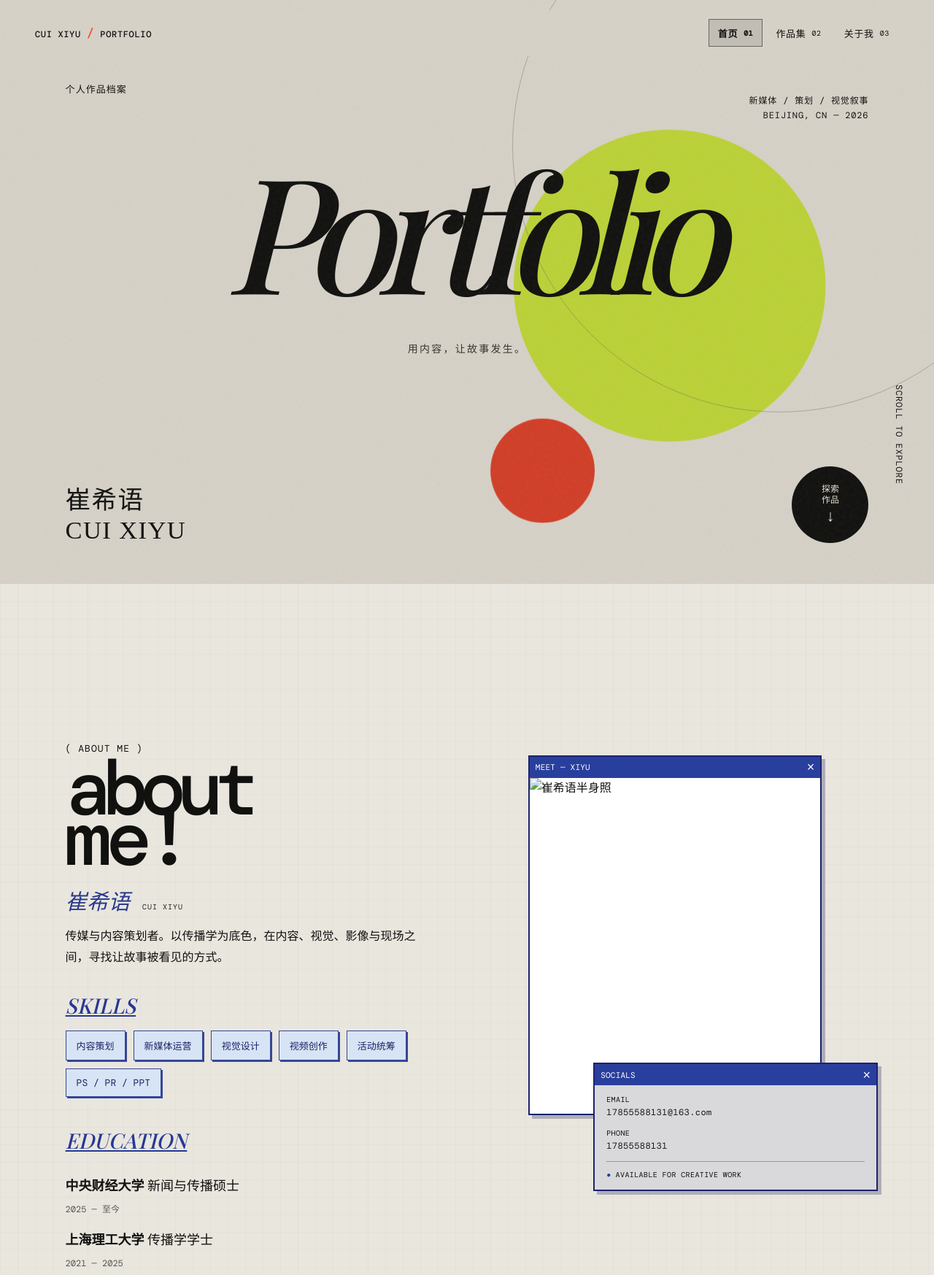
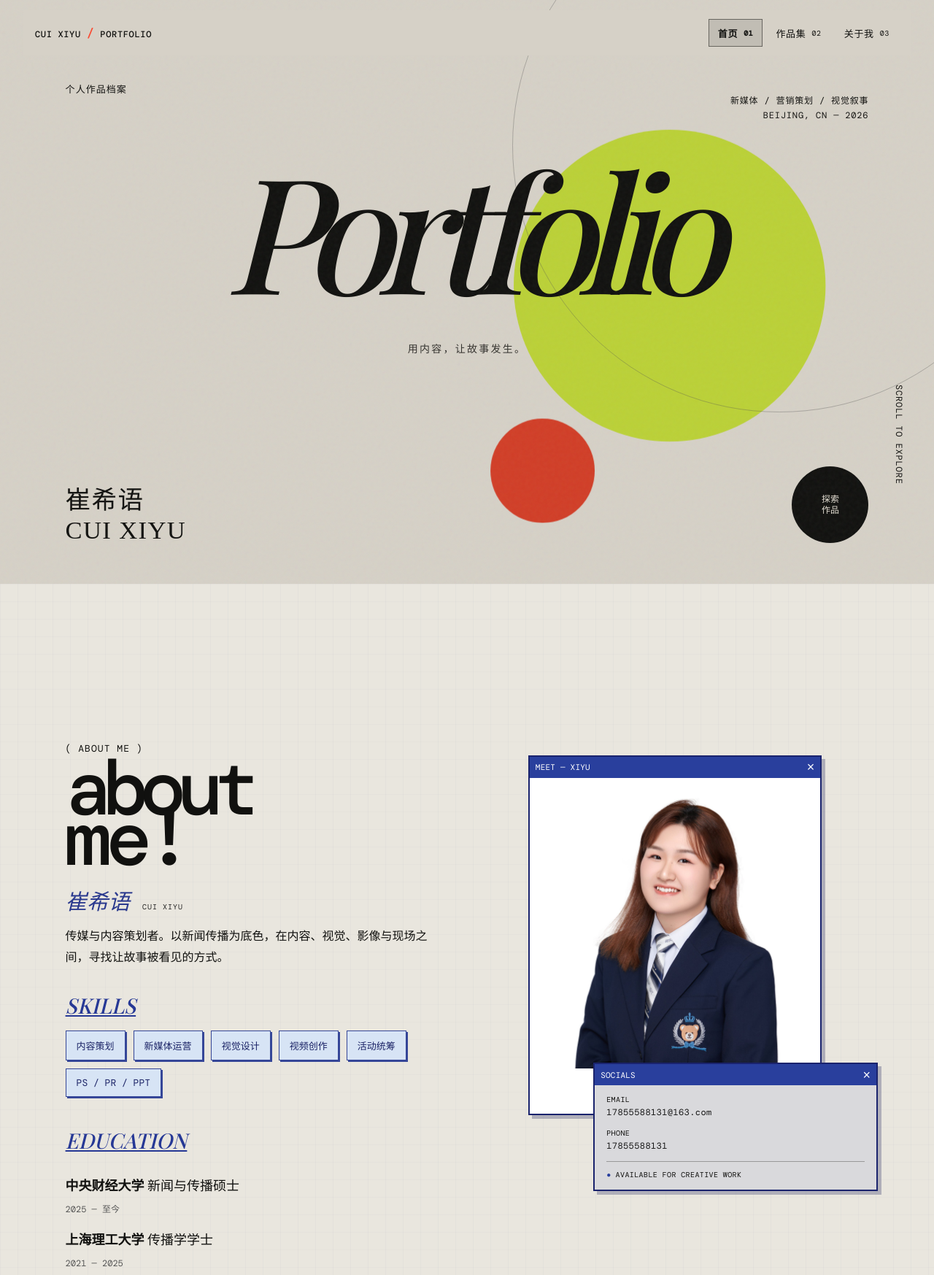
Before and after one commit to Iamapola16/Portfolio_Cui-Xiyu, a plain HTML site: page index.html in a window 1280 px wide. Shown: the whole page at 73% size. Drawn offline with nearby package versions, Linux system fonts and the light colour scheme; a web font is replaced by a local one.

Commit message:
Fix About profile image loading

```diff
--- a/index.html
+++ b/index.html
@@ -4,7 +4,7 @@
   <meta charset="UTF-8" />
   <meta name="viewport" content="width=device-width, initial-scale=1.0" />
   <meta name="description" content="崔希语 - 传媒作品集" />
-  <title>崔希语 · 传媒作品集</title>
+  <title>崔希语 · 作品集</title>
   <link rel="preconnect" href="https://fonts.googleapis.com">
   <link rel="preconnect" href="https://fonts.gstatic.com" crossorigin>
   <link href="https://fonts.googleapis.com/css2?family=Bodoni+Moda:opsz,wght@6..96,700&family=DM+Mono:wght@400;500&family=Noto+Serif+SC:wght@400;500;600;700&family=Playfair+Display:ital,wght@0,500;0,700;1,500&family=Ultra&display=swap" rel="stylesheet">
@@ -24,11 +24,11 @@
 
   <main>
     <section class="hero" id="home">
-      <div class="hero-meta">新媒体 / 策划 / 视觉叙事<br>BEIJING, CN — 2026</div>
+      <div class="hero-meta">新媒体 / 营销策划 / 视觉叙事<br>BEIJING, CN — 2026</div>
       <p class="eyebrow">个人作品档案</p>
       <div class="portfolio-lockup"><h1 class="portfolio-title">Portfolio</h1><p class="hero-tagline">用内容，让故事发生。</p></div>
       <div class="orb orb-one"></div><div class="orb orb-two"></div>
-      <div class="hero-bottom"><p class="hero-signature"><span>崔希语</span><em>CUI XIYU</em></p><a href="#work" class="round-link">探索<br>作品 <b>↓</b></a></div>
+      <div class="hero-bottom"><p class="hero-signature"><span>崔希语</span><em>CUI XIYU</em></p><a href="#work" class="round-link">探索<br>作品 <b></b></a></div>
       <p class="vertical">SCROLL TO EXPLORE</p>
     </section>
 
@@ -36,7 +36,7 @@
       <div class="section-kicker">( SELECTED WORKS ) <span>2023 — 2026</span></div>
       <div class="work-head"><h2>把观察<br>变成<span>表达</span></h2><p>内容不是信息的堆叠，<br>而是人与世界相遇的方式。</p></div>
       <div class="filters" role="tablist">
-        <button class="selected" data-filter="all">全部 <small>08</small></button><button data-filter="newmedia">新媒体运营 <small>02</small></button><button data-filter="visual">视觉设计 <small>03</small></button><button data-filter="video">视频创作 <small>01</small></button><button data-filter="event">活动策划 <small>02</small></button>
+        <button class="selected" data-filter="all">全部 <small>08</small></button><button data-filter="newmedia">新媒体运营 <small>01</small></button><button data-filter="visual">视觉设计 <small>02</small></button><button data-filter="video">视频创作 <small>03</small></button><button data-filter="event">活动策划 <small>04</small></button>
       </div>
       <div class="project-grid">
         <article class="project large newmedia"><a href="#wechat-one"><div class="project-art asset-art cover-art"><img src="outputs/assets/wechat/server-cover.jpg" alt="Server Online 推文封面"><span>01</span><em>WECHAT EDITORIAL</em></div><div class="project-info"><h3>Server Online | Welcome All Hosts</h3><p>系统已开服，欢迎宿主大人们进入挑战</p></div></a></article>
@@ -48,7 +48,7 @@
         <article class="project video"><a href="#love-not-here"><div class="project-art asset-art film"><img src="outputs/assets/image25.jpeg" alt="实验短片封面"><span>07</span><em>EXPERIMENTAL FILM</em></div><div class="project-info"><h3>《我们唯独不在这里说爱》</h3><p>实验短片 · 视频创作</p></div></a></article>
         <article class="project event"><a href="#family-day"><div class="project-art asset-art family-cover"><img src="outputs/assets/family-day/detail-3.png" alt="大众汽车集团中国 Family Day 活动主视觉"><span>08</span><em>FAMILY DAY 2026</em></div><div class="project-info"><h3>大众汽车集团（中国）Family Day</h3><p>大型家庭日活动 · 三地联动 · 5000+ 人</p></div></a></article>
       </div>
-      <p class="placeholder-note">* 此为预览版：案例详情可在下一阶段替换为你的真实作品、图片及链接。</p>
+      <p class="placeholder-note"></p>
     </section>
 
     <section class="detail wechat-case section" id="wechat-one"><p class="eyebrow">WECHAT ARTICLE / 01</p><h2>Server Online<br><span>Welcome All Hosts.</span></h2><div class="case-layout"><div class="case-copy"><p>以“游戏开服”作为内容的统一叙事机制，将管理培养计划转化为宿主可进入、可领取、可完成的任务系统。</p><p>像素化界面、主支线任务与“成就解锁”等游戏语言，把岗位学习路径视觉化，增强阅读的沉浸感与互动感。</p><a href="https://mp.weixin.qq.com/s/dfNtIJYcS2nLTU5Kal5PYA" target="_blank" rel="noreferrer">阅读原文 ↗</a></div><div class="wechat-gallery server-gallery"><img src="outputs/assets/wechat/server-detail-1.jpg" alt="Server Online 推文详情图一"><img src="outputs/assets/wechat/server-detail-2.jpg" alt="Server Online 推文详情图二"><img src="outputs/assets/wechat/server-detail-3.jpg" alt="Server Online 推文详情图三"></div></div></section>
@@ -74,9 +74,9 @@
     <section class="about section" id="about">
       <div class="about-copy-retro">
         <p class="eyebrow">( ABOUT ME )</p>
-        <h2>about<br><span>me!</span></h2>
+        <h2>about <br><span>me!</span></h2>
         <p class="about-name">崔希语 <em>CUI XIYU</em></p>
-        <p class="about-intro-retro">传媒与内容策划者。以传播学为底色，在内容、视觉、影像与现场之间，寻找让故事被看见的方式。</p>
+        <p class="about-intro-retro">传媒与内容策划者。以新闻传播为底色，在内容、视觉、影像与现场之间，寻找让故事被看见的方式。</p>
         <div class="about-info-block">
           <h3>SKILLS</h3>
           <div class="skill-tags"><span>内容策划</span><span>新媒体运营</span><span>视觉设计</span><span>视频创作</span><span>活动统筹</span><span>PS / PR / PPT</span></div>
@@ -90,7 +90,7 @@
       <div class="about-windows">
         <figure class="retro-window profile-window">
           <figcaption>MEET — XIYU <b>×</b></figcaption>
-          <img src="outputs/assets/about/profile.jpg" alt="崔希语半身照">
+          <img src="outputs/assets/about/profile-web.jpg" width="1600" height="1600" alt="崔希语半身照">
         </figure>
         <aside class="retro-window contact-window">
           <h3>SOCIALS <b>×</b></h3>
```
Also changed, not shown: outputs/assets/about/profile-web.jpg (added), 1 other file.
